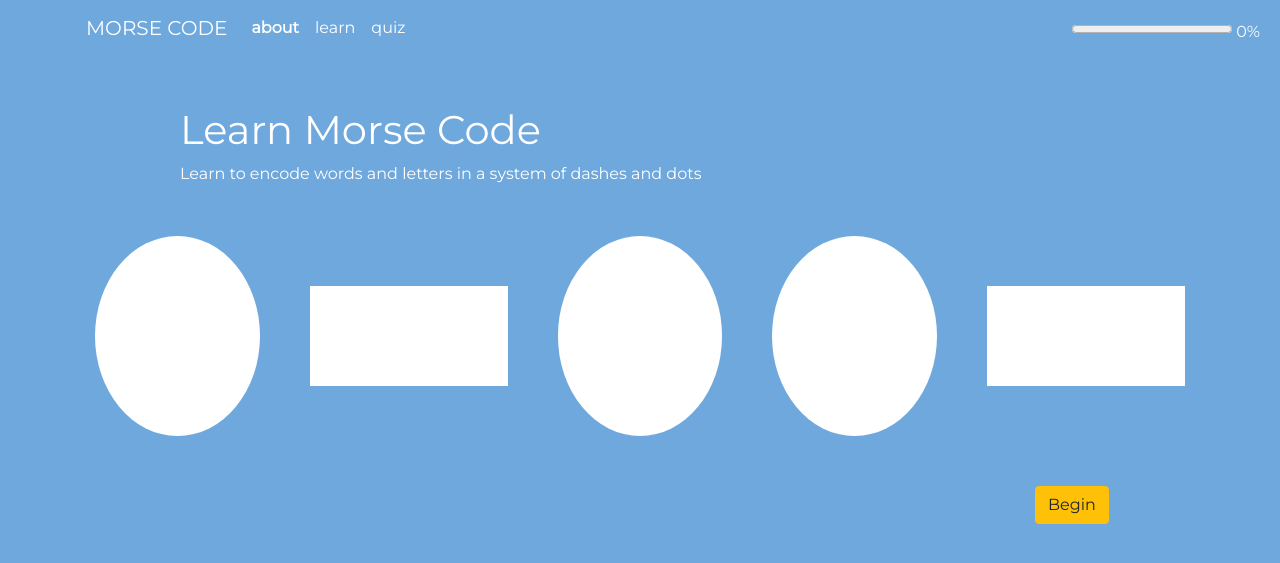
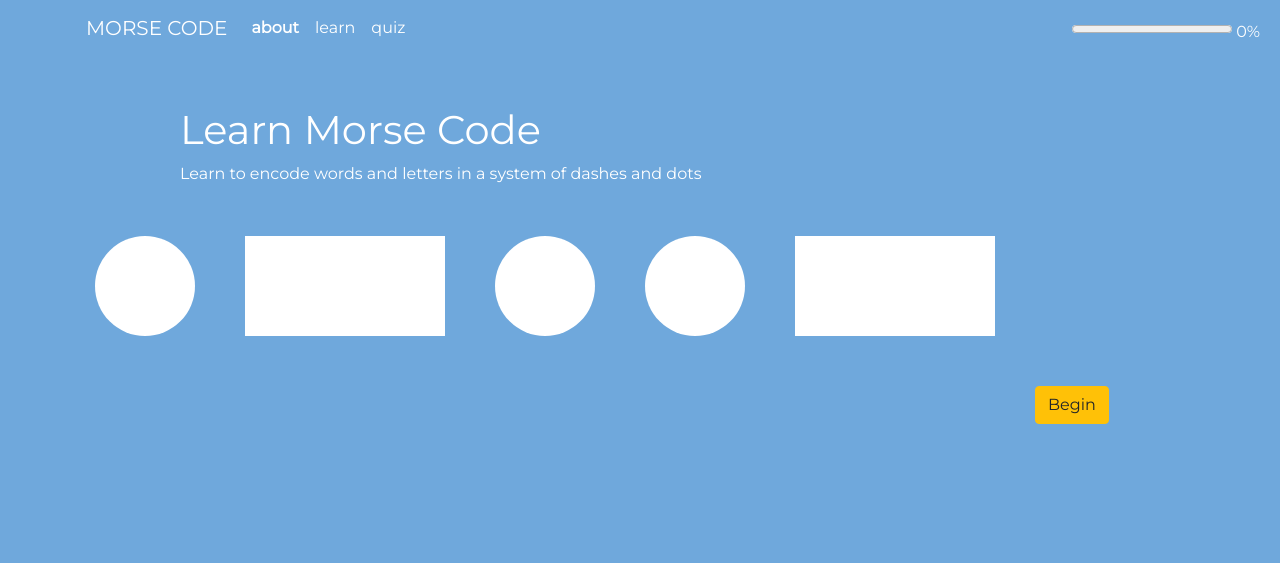
Before and after one commit to UIUX-Spring-2022/MorseCode, a Flask app: page / in a window 1280 px wide. Shown: the top 563 px of the page. Run offline with Flask 2, Linux system fonts and the light colour scheme; some libraries are stand-ins or nearby versions.

Commit message:
front page

```diff
--- a/static/components/morsecode.css
+++ b/static/components/morsecode.css
@@ -7,8 +7,8 @@
     transform: rotate(90deg);
 }
 .dot {
-    height: 200px;
-    width: 250px;
+    height: 100px;
+    width: 100px;
     border-radius: 50%;
     background-color: white;
     margin-right: 25px;
@@ -16,7 +16,7 @@
 }
 .dash {
     height: 100px;
-    width: 300px;
+    width: 200px;
     background-color: white;
     margin-right: 25px;
     margin-left: 25px;
```
